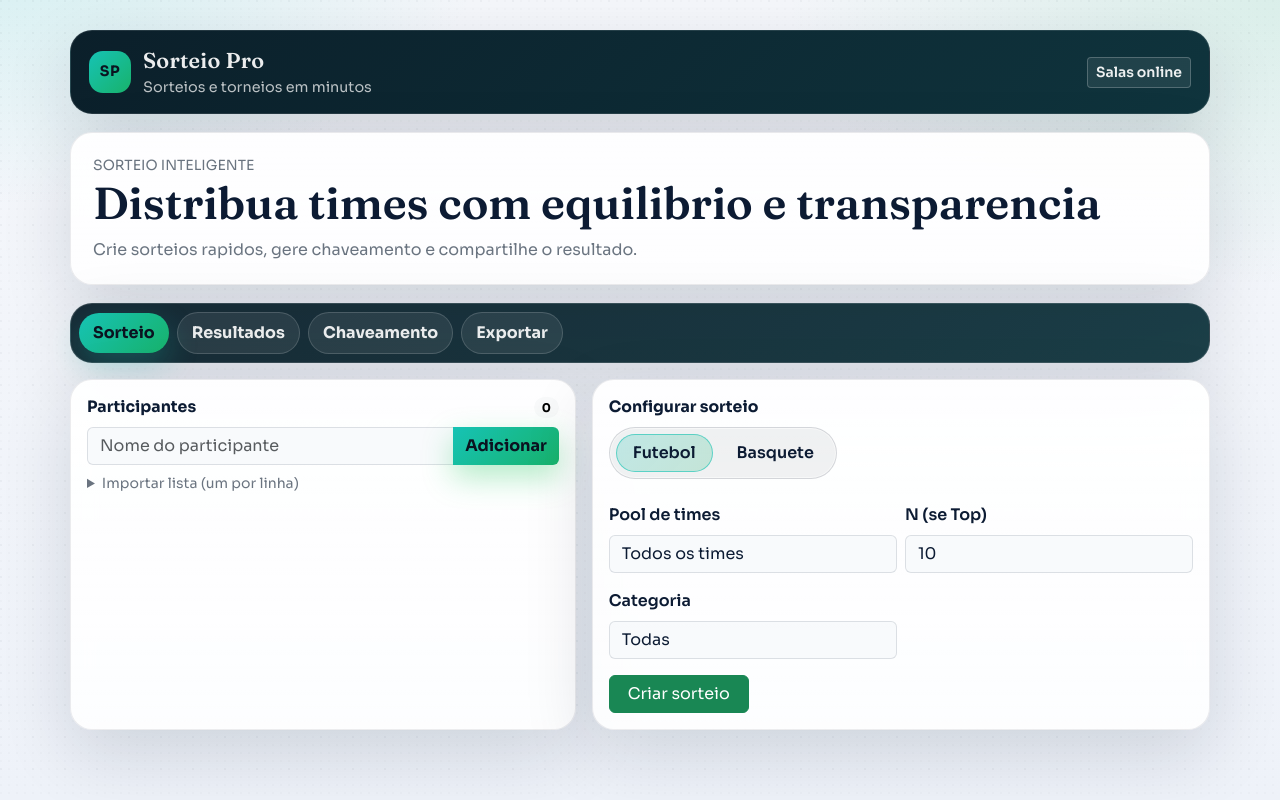
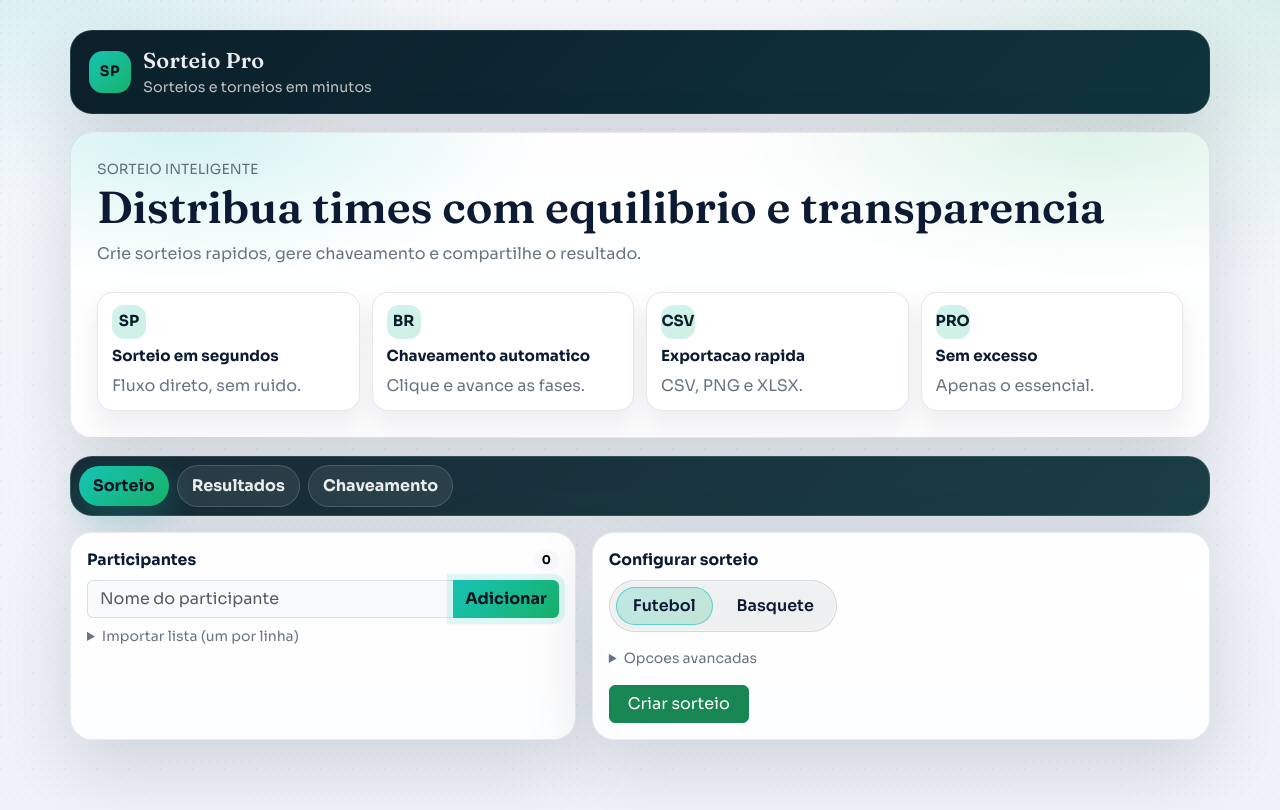
Before and after one commit to andersoncoutom-max/Futebol-Basquete, a Flask app: page / in a window 1280 px wide. Run offline with Flask 3, Linux system fonts and the light colour scheme.

Commit message:
Remove aba exportar

```diff
--- a/templates/index.html
+++ b/templates/index.html
@@ -145,9 +145,13 @@
 
     .hero {
       margin-top: 18px;
-      padding: 22px;
+      padding: 26px;
       display: grid;
-      gap: 16px;
+      gap: 18px;
+      background:
+        radial-gradient(600px 240px at 10% 0%, rgba(22, 195, 181, 0.18), transparent 60%),
+        radial-gradient(600px 240px at 90% 0%, rgba(24, 178, 107, 0.14), transparent 60%),
+        linear-gradient(180deg, rgba(255, 255, 255, 0.95), rgba(255, 255, 255, 0.88));
     }
 
     .hero h1 {
@@ -157,6 +161,48 @@
     }
 
     .muted { color: var(--muted); }
+
+    .hero-grid {
+      display: grid;
+      grid-template-columns: repeat(auto-fit, minmax(220px, 1fr));
+      gap: 12px;
+      margin-top: 8px;
+    }
+
+    .hero-card {
+      border-radius: 16px;
+      padding: 12px 14px;
+      border: 1px solid rgba(12, 27, 51, 0.1);
+      background: rgba(255, 255, 255, 0.88);
+      display: grid;
+      gap: 6px;
+      box-shadow: 0 12px 24px rgba(11, 31, 42, 0.08);
+      transform: translateY(8px);
+      opacity: 0;
+      animation: cardIn 0.6s ease forwards;
+    }
+
+    .hero-card:nth-child(2) { animation-delay: 0.08s; }
+    .hero-card:nth-child(3) { animation-delay: 0.16s; }
+    .hero-card:nth-child(4) { animation-delay: 0.24s; }
+
+    @keyframes cardIn {
+      to { transform: translateY(0); opacity: 1; }
+    }
+
+    .hero-icon {
+      width: 34px;
+      height: 34px;
+      border-radius: 12px;
+      display: grid;
+      place-items: center;
+      background: linear-gradient(135deg, rgba(22, 195, 181, 0.2), rgba(24, 178, 107, 0.2));
+      color: #0b1f2a;
+      font-weight: 800;
+      font-size: 0.95rem;
+    }
+
+    .hero-card strong { font-size: 0.95rem; }
 
     .dataset-tabs {
       display: inline-flex;
@@ -361,6 +407,15 @@
       transform: translateY(0);
     }
 
+    .pulse {
+      animation: pulse 1.8s ease-in-out infinite;
+    }
+
+    @keyframes pulse {
+      0%, 100% { box-shadow: 0 0 0 rgba(22, 195, 181, 0); }
+      50% { box-shadow: 0 0 0 8px rgba(22, 195, 181, 0.18); }
+    }
+
     @media (max-width: 992px) {
       .layout { grid-template-columns: 1fr; }
       .topbar { flex-direction: column; align-items: flex-start; }
@@ -378,7 +433,6 @@
         </div>
       </div>
       <div class="topbar-actions">
-        <a class="btn btn-ghost btn-sm" href="/tournament">Salas online</a>
       </div>
     </header>
 
@@ -388,13 +442,34 @@
         <h1>Distribua times com equilibrio e transparencia</h1>
         <p class="muted mb-0">Crie sorteios rapidos, gere chaveamento e compartilhe o resultado.</p>
       </div>
+      <div class="hero-grid">
+        <div class="hero-card">
+          <div class="hero-icon">SP</div>
+          <strong>Sorteio em segundos</strong>
+          <span class="muted">Fluxo direto, sem ruido.</span>
+        </div>
+        <div class="hero-card">
+          <div class="hero-icon">BR</div>
+          <strong>Chaveamento automatico</strong>
+          <span class="muted">Clique e avance as fases.</span>
+        </div>
+        <div class="hero-card">
+          <div class="hero-icon">CSV</div>
+          <strong>Exportacao rapida</strong>
+          <span class="muted">CSV, PNG e XLSX.</span>
+        </div>
+        <div class="hero-card">
+          <div class="hero-icon">PRO</div>
+          <strong>Sem excesso</strong>
+          <span class="muted">Apenas o essencial.</span>
+        </div>
+      </div>
     </section>
 
     <section class="tabs glass reveal">
       <button class="tab-btn active" data-tab-target="sorteio">Sorteio</button>
       <button class="tab-btn" data-tab-target="resultados">Resultados</button>
       <button class="tab-btn" data-tab-target="chaveamento">Chaveamento</button>
-      <button class="tab-btn" data-tab-target="exportar">Exportar</button>
     </section>
 
     <section id="config" class="tab-panels">
@@ -408,7 +483,7 @@
               </div>
               <div class="input-group mb-2">
                 <input id="participantInput" class="form-control" placeholder="Nome do participante" />
-                <button id="addParticipantBtn" class="btn btn-accent">Adicionar</button>
+                <button id="addParticipantBtn" class="btn btn-accent pulse">Adicionar</button>
               </div>
               <details class="mt-2">
                 <summary class="muted small">Importar lista (um por linha)</summary>
@@ -429,7 +504,9 @@
                 <button class="dataset-tab active" id="datasetFc25Btn" data-dataset="fc25">Futebol</button>
                 <button class="dataset-tab" id="datasetNbaBtn" data-dataset="nba">Basquete</button>
               </div>
-              <div class="row g-2 align-items-end mt-3">
+              <details class="mt-3">
+                <summary class="muted small">Opcoes avancadas</summary>
+                <div class="row g-2 align-items-end mt-2">
                   <div class="col-md-6">
                     <label class="form-label">Pool de times</label>
                     <select id="modeSelect" class="form-select">
@@ -448,6 +525,7 @@
                     <select id="categorySelect" class="form-select"></select>
                   </div>
                 </div>
+              </details>
               <div class="action-row mt-3">
                 <button id="drawBtn" class="btn btn-success">Criar sorteio</button>
               </div>
@@ -529,19 +607,6 @@
         </div>
       </div>
 
-      <div class="tab-panel" data-tab="exportar">
-        <div class="layout single">
-          <div class="glass p-3 reveal">
-            <div class="section-title">Exportar resultados</div>
-            <p class="muted mb-3">Gere arquivos para compartilhar fora do app.</p>
-            <div class="action-row">
-              <button id="csvBtn" class="btn btn-ghost" disabled>CSV</button>
-              <button id="pngBtn" class="btn btn-ghost" disabled>PNG</button>
-              <button id="exportBtn" class="btn btn-ghost" disabled>XLSX</button>
-            </div>
-          </div>
-        </div>
-      </div>
     </section>
   </div>
 
```
Lines whose indentation alone changed are shown as unchanged.
